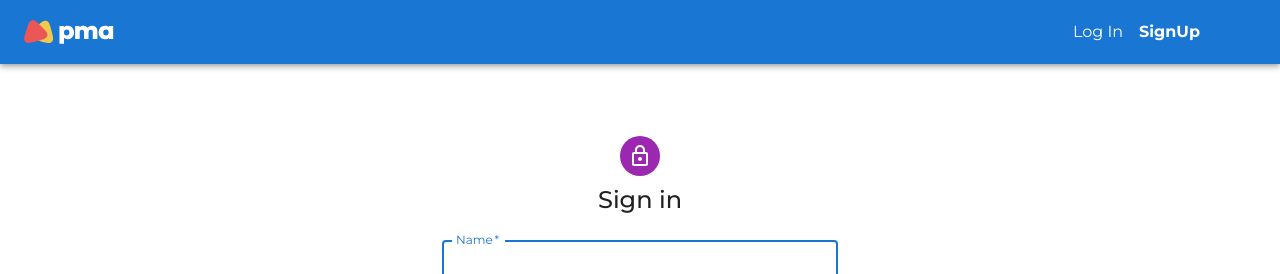
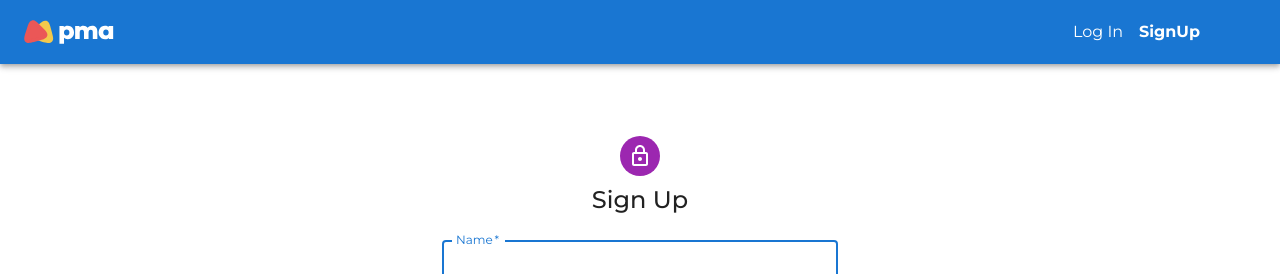
Before and after one commit to AmelianceSkyMusic/project-management-app, a React (Create React App) app: page /signup in a window 1280 px wide. Shown: the top 274 px of the page. Built offline with nearby package versions, Linux system fonts and the light colour scheme; some icons are missing.

Commit message:
fix: typo

```diff
--- a/src/App/pages/Authentication/LogIn.tsx
+++ b/src/App/pages/Authentication/LogIn.tsx
@@ -111,7 +111,7 @@ export function LogIn() {
 						variant="contained"
 						sx={{ mt: 3, mb: 2 }}
 					>
-						Sign In
+						Log In
 					</Button>
 					<Grid container>
 						<Grid item>
--- a/src/App/pages/Authentication/SignUp.tsx
+++ b/src/App/pages/Authentication/SignUp.tsx
@@ -70,7 +70,7 @@ export function SignUp() {
 					<LockOutlinedIcon inheritViewBox />
 				</Avatar>
 				<Typography component="h1" variant="h5">
-					Sign in
+					Sign Up
 				</Typography>
 				<Box
 					component="form"
@@ -122,7 +122,7 @@ export function SignUp() {
 					</Button>
 					<Grid container>
 						<Grid item>
-							<Link variant="body2" component={NavLink} to="../git login">
+							<Link variant="body2" component={NavLink} to="../login">
 								Have an account? Log In
 							</Link>
 						</Grid>
```
